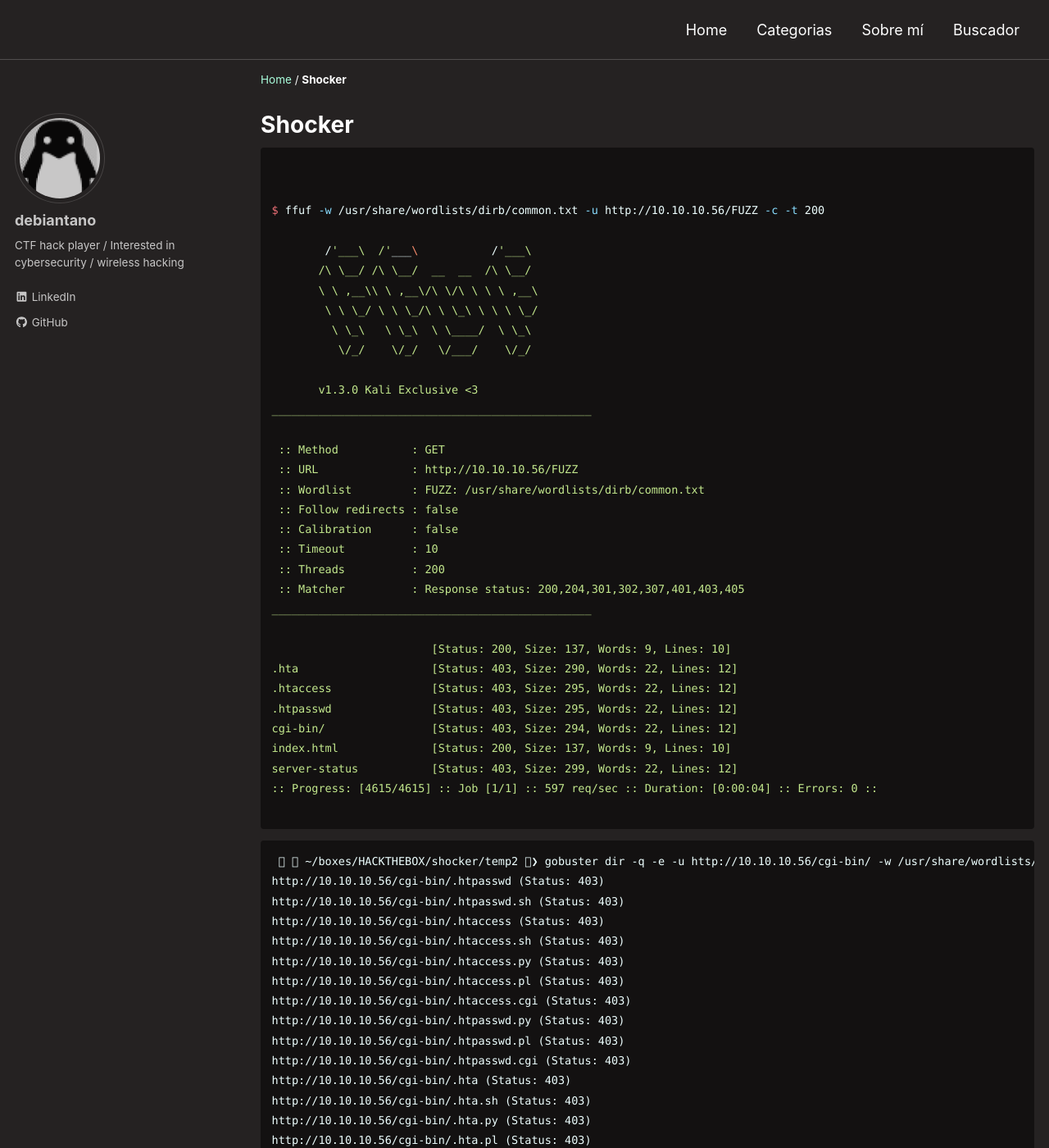
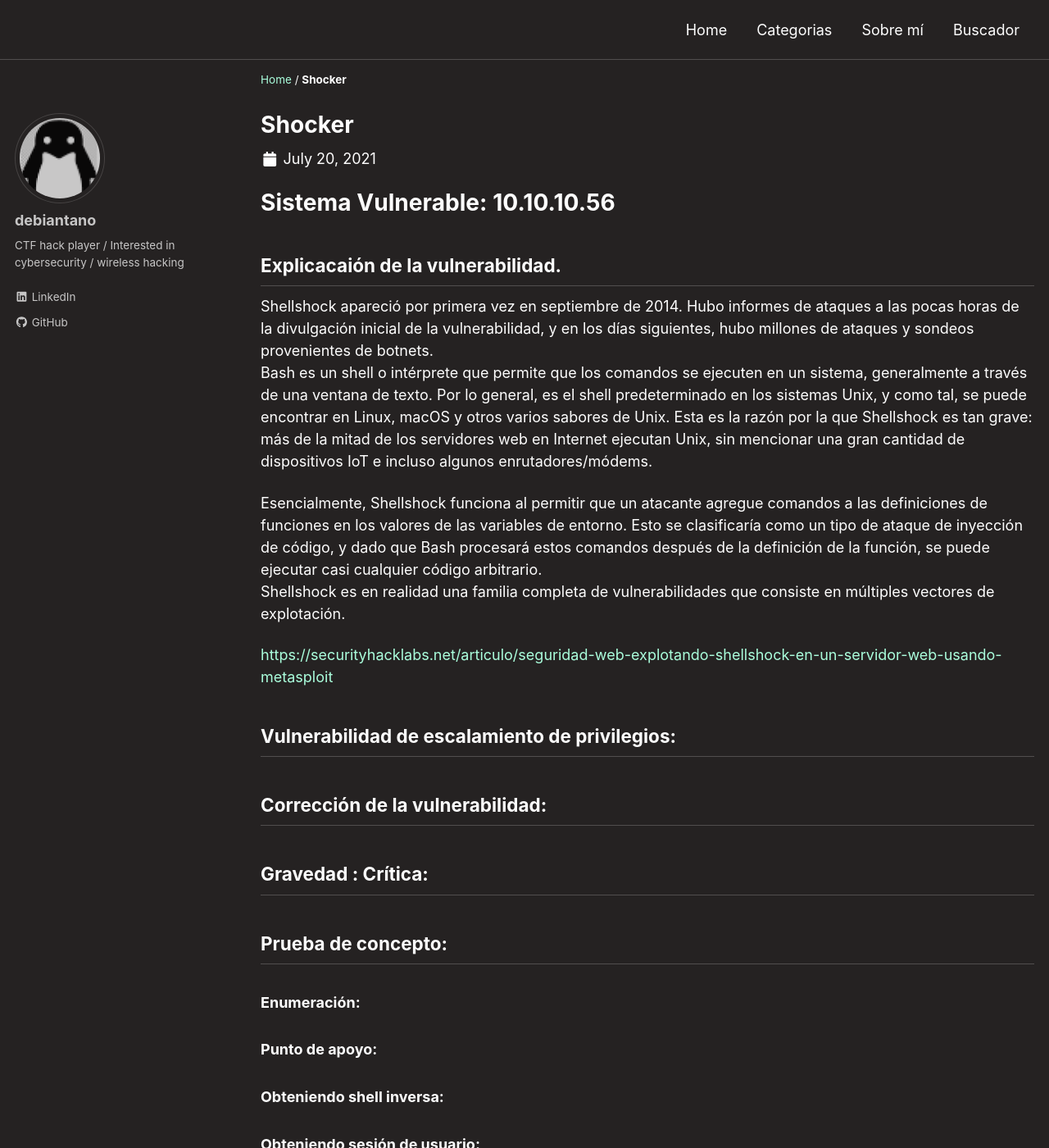
Before and after one commit to debiantano/debiantano.github.io, a Jekyll site: the page built from _posts/2021-07-20-Shocker-HTB.md, in a window 1280 px wide and 1400 px high. Shown: the whole window at 82% size. Built offline with Jekyll 4.4.1, drawn with Linux system fonts in a browser that asks for light colours; cached includes are drawn as plain includes; a script that is not in the unit is left out; some of the changed text lies outside the part shown.

Commit message:
Update 2021-07-20-Shocker-HTB.md

````diff
--- a/_posts/2021-07-20-Shocker-HTB.md
+++ b/_posts/2021-07-20-Shocker-HTB.md
@@ -15,6 +15,35 @@ tags:
 ---
 
 
+# Sistema Vulnerable: 10.10.10.56
+## Explicacaión de la vulnerabilidad.
+Shellshock apareció por primera vez en septiembre de 2014. Hubo informes de ataques a las pocas horas de la divulgación inicial de la vulnerabilidad, y en los días siguientes, hubo millones de ataques y sondeos provenientes de botnets.
+Bash es un shell o intérprete que permite que los comandos se ejecuten en un sistema, generalmente a través de una ventana de texto. Por lo general, es el shell predeterminado en los sistemas Unix, y como tal, se puede encontrar en Linux, macOS y otros varios sabores de Unix. Esta es la razón por la que Shellshock es tan grave: más de la mitad de los servidores web en Internet ejecutan Unix, sin mencionar una gran cantidad de dispositivos IoT e incluso algunos enrutadores/módems.
+
+
+Esencialmente, Shellshock funciona al permitir que un atacante agregue comandos a las definiciones de funciones en los valores de las variables de entorno. Esto se clasificaría como un tipo de ataque de inyección de código, y dado que Bash procesará estos comandos después de la definición de la función, se puede ejecutar casi cualquier código arbitrario.
+Shellshock es en realidad una familia completa de vulnerabilidades que consiste en múltiples vectores de explotación.
+
+[https://securityhacklabs.net/articulo/seguridad-web-explotando-shellshock-en-un-servidor-web-usando-metasploit](https://securityhacklabs.net/articulo/seguridad-web-explotando-shellshock-en-un-servidor-web-usando-metasploit)
+
+
+## Vulnerabilidad de escalamiento de privilegios:
+
+## Corrección de la vulnerabilidad:
+
+## Gravedad : Crítica:
+
+## Prueba de concepto:
+
+### Enumeración:
+
+### Punto de apoyo:
+
+### Obteniendo shell inversa:
+
+### Obteniendo sesión de usuario:
+
+### Escalada de privilegios:
 
 ```bash
 $ ffuf -w /usr/share/wordlists/dirb/common.txt -u http://10.10.10.56/FUZZ -c -t 200
````
